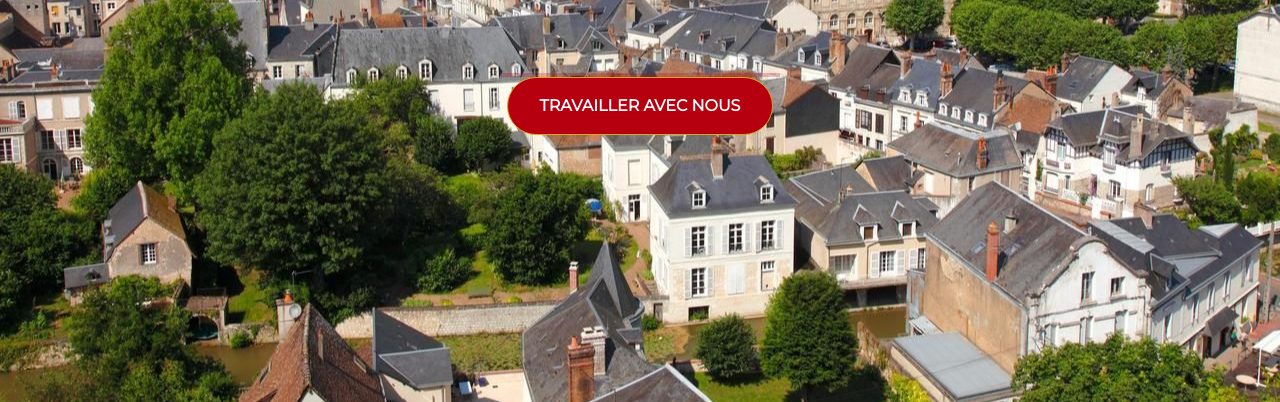
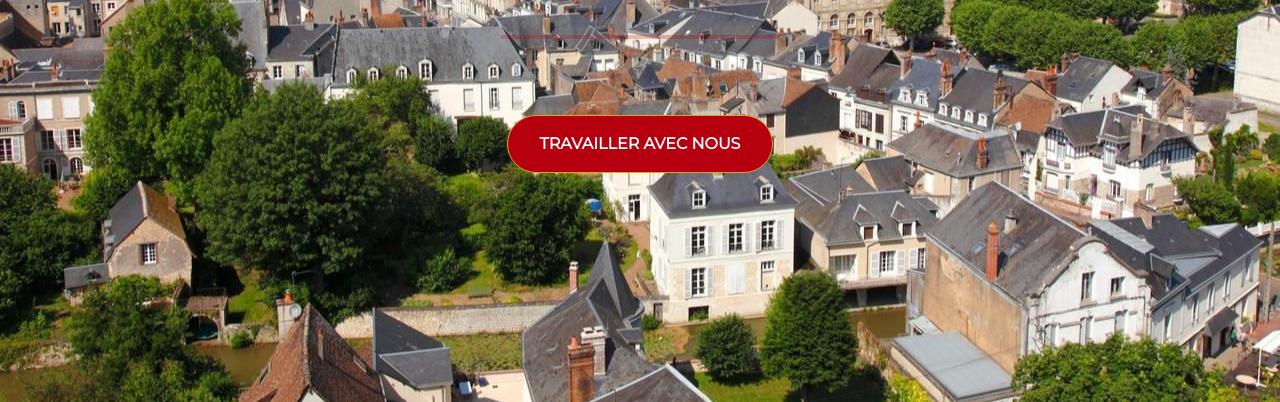
Before and after one commit to Tanguy86/Infinext, a plain HTML site: page index.html in a window 1280 px wide. Shown: the part 398-800 px from the top of the page. Drawn offline with nearby package versions, Linux system fonts and the light colour scheme.

Commit message:
Update index.html

```diff
--- a/index.html
+++ b/index.html
@@ -26,7 +26,7 @@
 </header>
 <div class="buffer col-12"></div>
 <section class="text-center col 12">
-<hr>
+<hr class="buffer">
 <a href="https://mailchi.mp/a58ad1b49330/infinext">
 <button class="btn btn-primary btn-xl">Travailler avec nous</button>
 </a>
```
